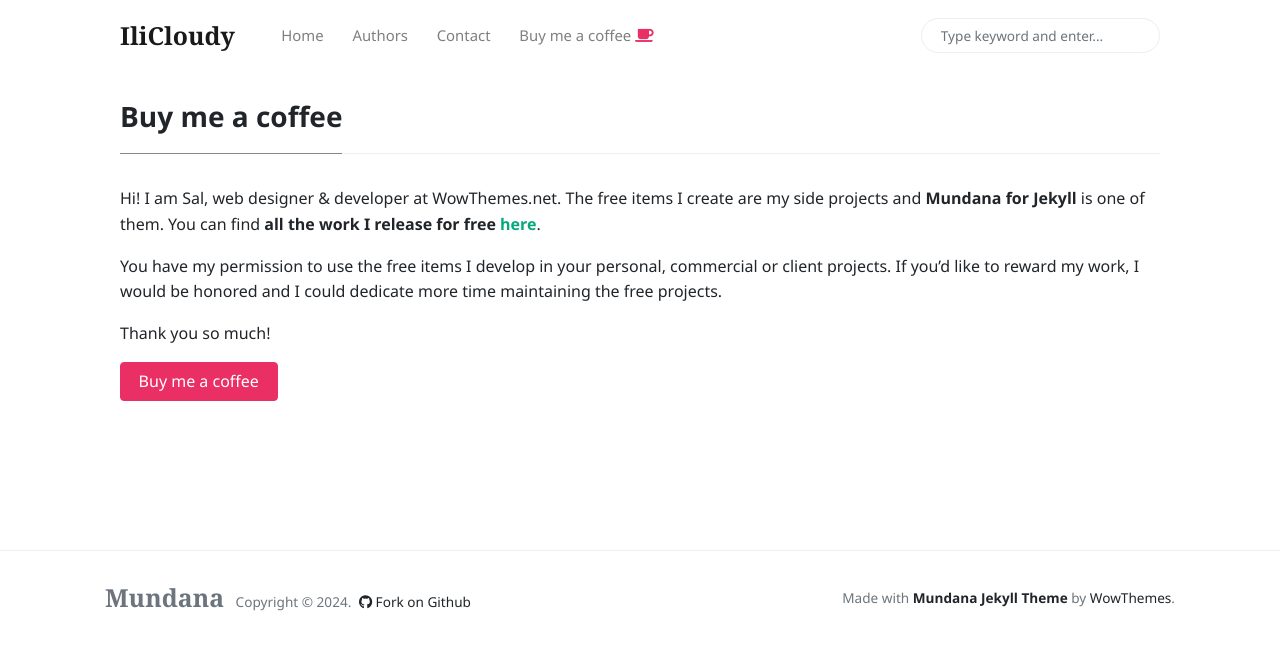
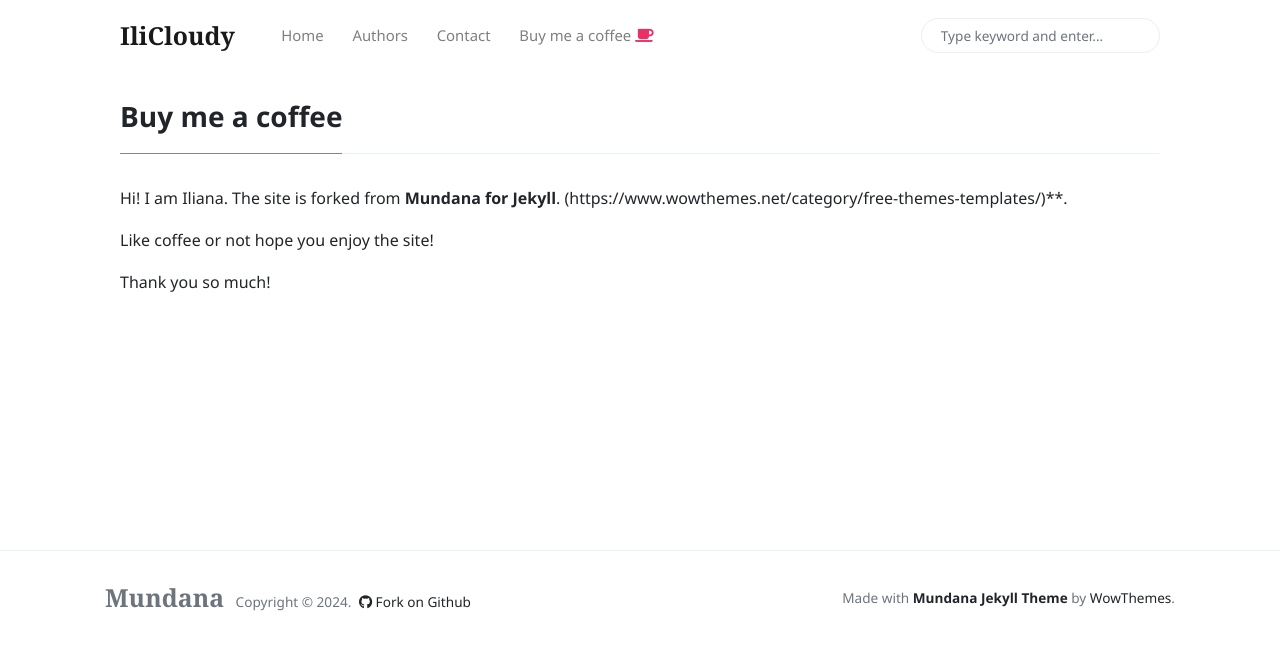
Before and after one commit to ilicloudy/ilicloudy.github.io, a Jekyll site: the page built from _pages/buy-me-a-coffee.md, in a window 1280 px wide. Shown: the top 650 px of the page. Built offline with Jekyll 4.4.1, drawn with Linux system fonts in a browser that asks for light colours; nearby versions of some CDN libraries.

Commit message:
changecoffee

```diff
--- a/_pages/buy-me-a-coffee.md
+++ b/_pages/buy-me-a-coffee.md
@@ -3,10 +3,8 @@ title: "Buy me a coffee"
 permalink: "/buy-me-a-coffee.html"
 ---
 
-Hi! I am Sal, web designer & developer at WowThemes.net. The free items I create are my side projects and **Mundana for Jekyll** is one of them. You can find **all the work I release for free [here](https://www.wowthemes.net/category/free-themes-templates/)**.
+Hi! I am Iliana. The site is forked from **Mundana for Jekyll**. (https://www.wowthemes.net/category/free-themes-templates/)**.
 
-You have my permission to use the free items I develop in your personal, commercial or client projects. If you'd like to reward my work, I would be honored and I could dedicate more time maintaining the free projects.
+Like coffee or not hope you enjoy the site!
 
 Thank you so much!
-
-<a class="btn btn-danger" href="https://www.wowthemes.net/donate/">Buy me a coffee</a>
```
